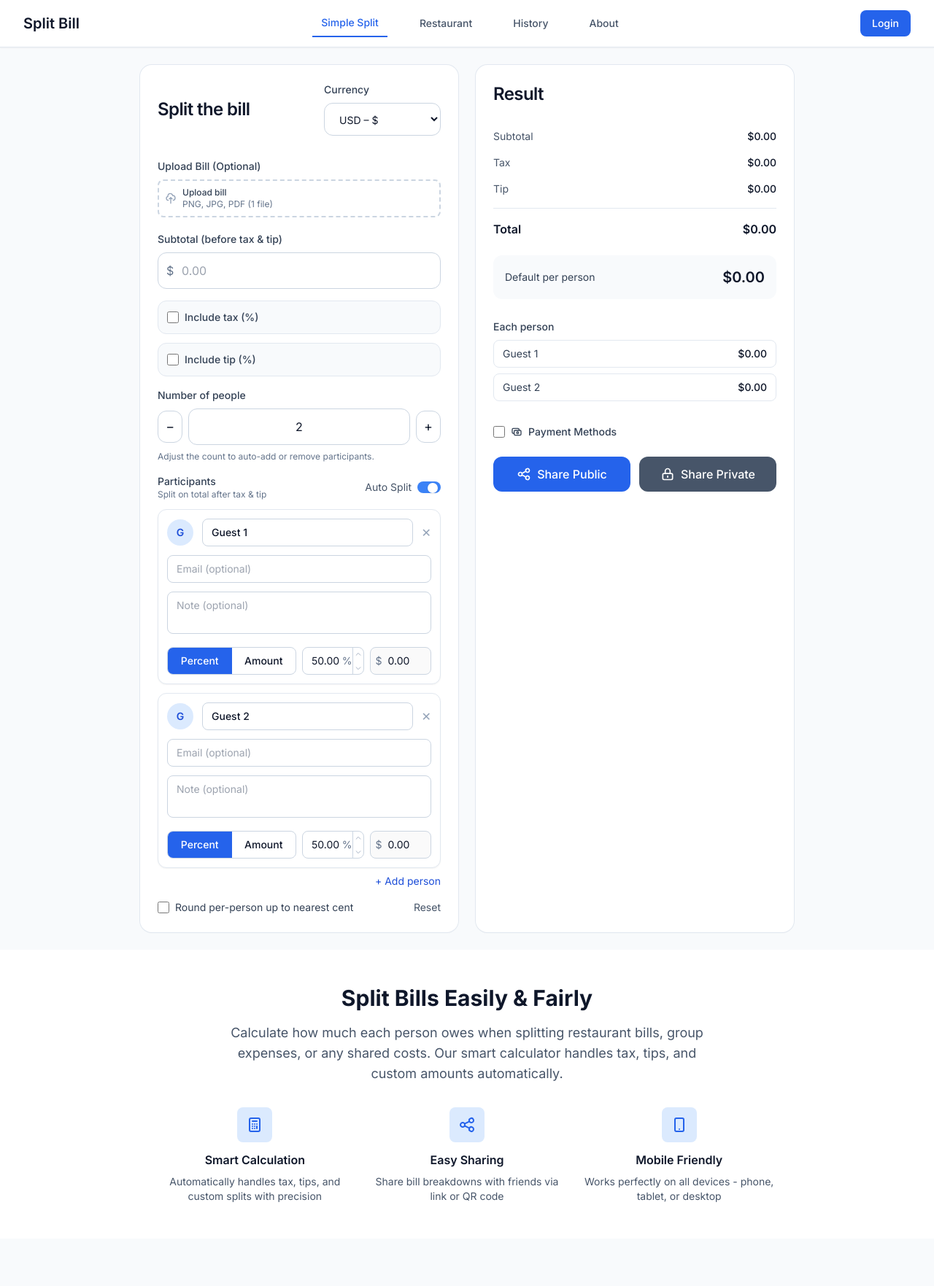
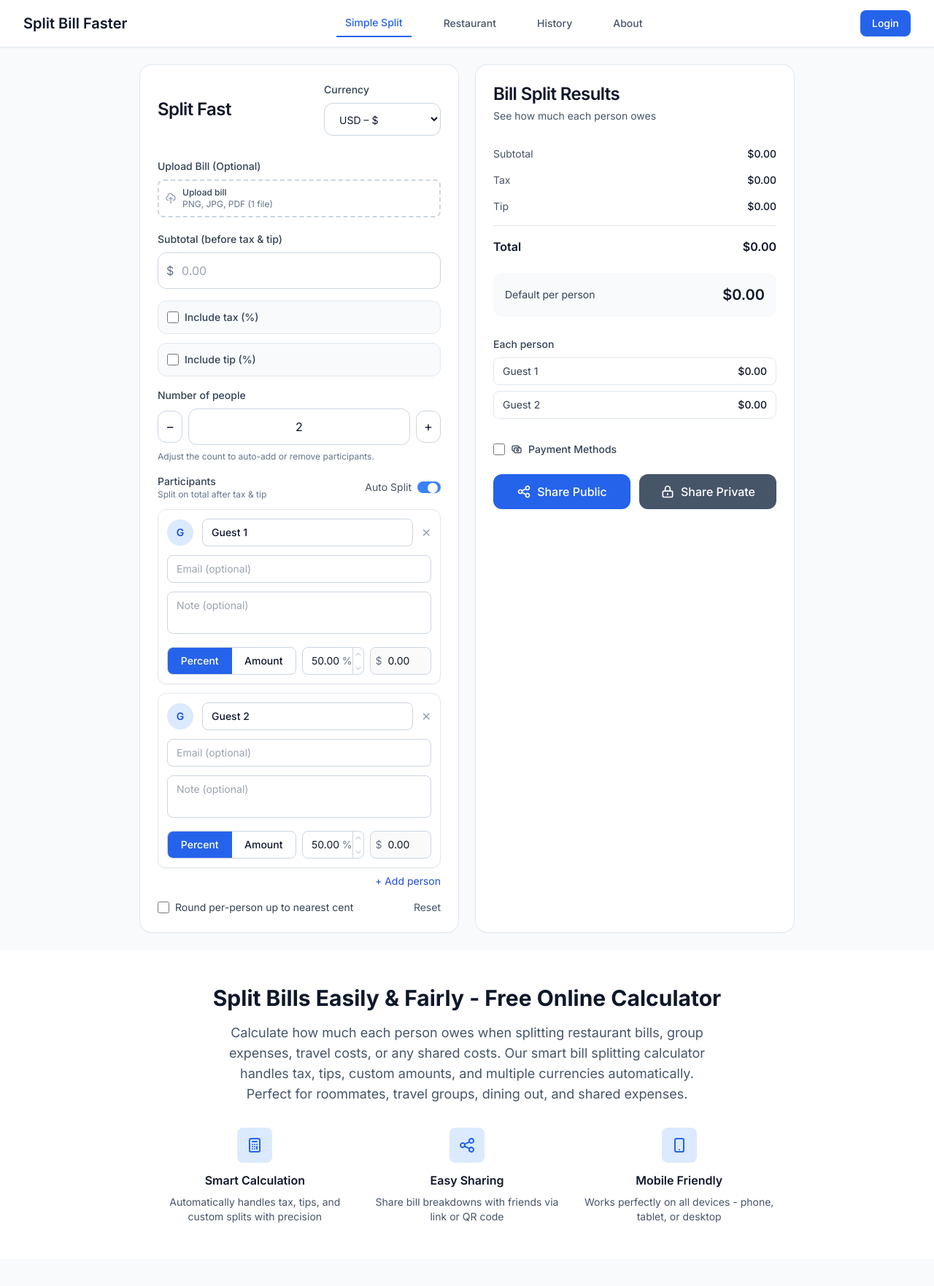
Before and after one commit to lemanh99/split-bill, a Python web app: template templates/index.html in a window 1280 px wide. Shown: the top 1763 px of the page at 73% size. Run offline with Jinja, Linux system fonts and the light colour scheme; the template is opened without the code that fills it, so the values that code supplies are empty; some libraries are stand-ins or nearby versions.

Commit message:
optimal sale

```diff
--- a/templates/header.html
+++ b/templates/header.html
@@ -192,3 +192,44 @@
     ]
 }
 </script>
+
+<script type="application/ld+json">
+{
+    "@context": "https://schema.org",
+    "@type": "SoftwareApplication",
+    "name": "Split Bill Calculator",
+    "description": "Free online bill splitting calculator for restaurants, shared expenses, and group costs. Calculate tax, tips, and custom amounts instantly.",
+    "url": "https://splitbillfaster.com",
+    "applicationCategory": "FinanceApplication",
+    "operatingSystem": "Web Browser",
+    "offers": {
+        "@type": "Offer",
+        "price": "0",
+        "priceCurrency": "USD"
+    },
+    "featureList": [
+        "Split restaurant bills with tax and tips",
+        "Calculate shared expenses for roommates",
+        "Track group travel costs",
+        "Support for multiple currencies",
+        "Custom amount splitting",
+        "QR code sharing",
+        "Mobile-friendly interface"
+    ],
+    "screenshot": "https://splitbillfaster.com/statics/assets/image/logo.png",
+    "softwareVersion": "1.0",
+    "datePublished": "2024-01-01",
+    "dateModified": "2024-12-01",
+    "author": {
+        "@type": "Organization",
+        "name": "Split Bill Faster"
+    },
+    "aggregateRating": {
+        "@type": "AggregateRating",
+        "ratingValue": "4.8",
+        "ratingCount": "150",
+        "bestRating": "5",
+        "worstRating": "1"
+    }
+}
+</script>
--- a/templates/index.html
+++ b/templates/index.html
@@ -14,7 +14,8 @@
             <header class="mb-6 sm:mb-8">
                 <div class="flex flex-col sm:flex-row sm:items-center sm:justify-between gap-4 sm:gap-6">
                     <div>
-                        <h1 class="text-xl sm:text-2xl font-semibold tracking-tight">Split the bill</h1>
+                        <h1 class="text-xl sm:text-2xl font-semibold tracking-tight">Split Fast</h1>
+                        <p class="hidden">Calculate restaurant bills, shared expenses, and group costs instantly</p>
                     </div>
                     <div class="w-full sm:min-w-[160px] sm:w-auto">
                         <label for="currency" class="block text-sm font-medium text-slate-700 mb-2">Currency</label>
@@ -263,7 +264,8 @@
         <!-- Card: Results -->
         <section class="bg-white rounded-2xl shadow-sm ring-1 ring-slate-200 p-4 sm:p-6 flex flex-col">
             <header class="mb-6 sm:mb-8">
-                <h2 class="text-xl sm:text-2xl font-semibold tracking-tight">Result</h2>
+                <h2 class="text-xl sm:text-2xl font-semibold tracking-tight">Bill Split Results</h2>
+                <p class="text-sm text-slate-600 mt-1">See how much each person owes</p>
             </header>
 
             <div class="grid gap-3 sm:gap-4">
@@ -407,10 +409,11 @@
 <!-- Description Section -->
 <section class="bg-white py-8 sm:py-12">
     <div class="max-w-4xl mx-auto px-4 sm:px-6 text-center">
-        <h2 class="text-2xl sm:text-3xl font-bold text-slate-900 mb-4">Split Bills Easily & Fairly</h2>
+        <h2 class="text-2xl sm:text-3xl font-bold text-slate-900 mb-4">Split Bills Easily & Fairly - Free Online Calculator</h2>
         <p class="text-lg text-slate-600 mb-6 max-w-2xl mx-auto">
-            Calculate how much each person owes when splitting restaurant bills, group expenses, or any shared costs.
-            Our smart calculator handles tax, tips, and custom amounts automatically.
+            Calculate how much each person owes when splitting restaurant bills, group expenses, travel costs, or any shared costs.
+            Our smart bill splitting calculator handles tax, tips, custom amounts, and multiple currencies automatically.
+            Perfect for roommates, travel groups, dining out, and shared expenses.
         </p>
         <div class="grid grid-cols-1 md:grid-cols-3 gap-6 mt-8">
             <div class="text-center">
@@ -748,11 +751,6 @@
                     </a>
                     <a href="#" class="text-slate-400 hover:text-white transition-colors">
                         <svg class="w-6 h-6" fill="currentColor" viewBox="0 0 24 24">
-                            <path d="M22.46 6c-.77.35-1.6.58-2.46.69.88-.53 1.56-1.37 1.88-2.38-.83.5-1.75.85-2.72 1.05C18.37 4.5 17.26 4 16 4c-2.35 0-4.27 1.92-4.27 4.29 0 .34.04.67.11.98C8.28 9.09 5.11 7.38 3 4.79c-.37.63-.58 1.37-.58 2.15 0 1.49.75 2.81 1.91 3.56-.71 0-1.37-.2-1.95-.5v.03c0 2.08 1.48 3.82 3.44 4.21a4.22 4.22 0 0 1-1.93.07 4.28 4.28 0 0 0 4 2.98 8.521 8.521 0 0 1-5.33 1.84c-.34 0-.68-.02-1.02-.06C3.44 20.29 5.7 21 8.12 21 16 21 20.33 14.46 20.33 8.79c0-.19 0-.37-.01-.56.84-.6 1.56-1.36 2.14-2.23z"/>
-                        </svg>
-                    </a>
-                    <a href="#" class="text-slate-400 hover:text-white transition-colors">
-                        <svg class="w-6 h-6" fill="currentColor" viewBox="0 0 24 24">
                             <path d="M12.017 0C5.396 0 .029 5.367.029 11.987c0 5.079 3.158 9.417 7.618 11.174-.105-.949-.199-2.403.041-3.439.219-.937 1.406-5.957 1.406-5.957s-.359-.72-.359-1.781c0-1.663.967-2.911 2.168-2.911 1.024 0 1.518.769 1.518 1.688 0 1.029-.653 2.567-.992 3.992-.285 1.193.6 2.165 1.775 2.165 2.128 0 3.768-2.245 3.768-5.487 0-2.861-2.063-4.869-5.008-4.869-3.41 0-5.409 2.562-5.409 5.199 0 1.033.394 2.143.889 2.741.099.12.112.225.085.345-.09.375-.293 1.199-.334 1.363-.053.225-.172.271-.402.165-1.495-.69-2.433-2.878-2.433-4.646 0-3.776 2.748-7.252 7.92-7.252 4.158 0 7.392 2.967 7.392 6.923 0 4.135-2.607 7.462-6.233 7.462-1.214 0-2.357-.629-2.746-1.378l-.748 2.853c-.271 1.043-1.002 2.35-1.492 3.146C9.57 23.812 10.763 24.009 12.017 24.009c6.624 0 11.99-5.367 11.99-11.988C24.007 5.367 18.641.001.012.001z"/>
                         </svg>
                     </a>
--- a/templates/navbar.html
+++ b/templates/navbar.html
@@ -3,7 +3,7 @@
         <div class="flex justify-between items-center h-16">
             <!-- Logo/Brand -->
             <div class="flex items-center">
-                <h1 class="text-lg sm:text-xl font-semibold text-slate-900">Split Bill</h1>
+                <h1 class="text-lg sm:text-xl font-semibold text-slate-900">Split Bill Faster</h1>
             </div>
 
             <!-- Desktop Navigation Links -->
```
Also changed, not shown: statics/robots.txt (added, +19 -0 lines), statics/sitemap.xml (added, +21 -0 lines).
